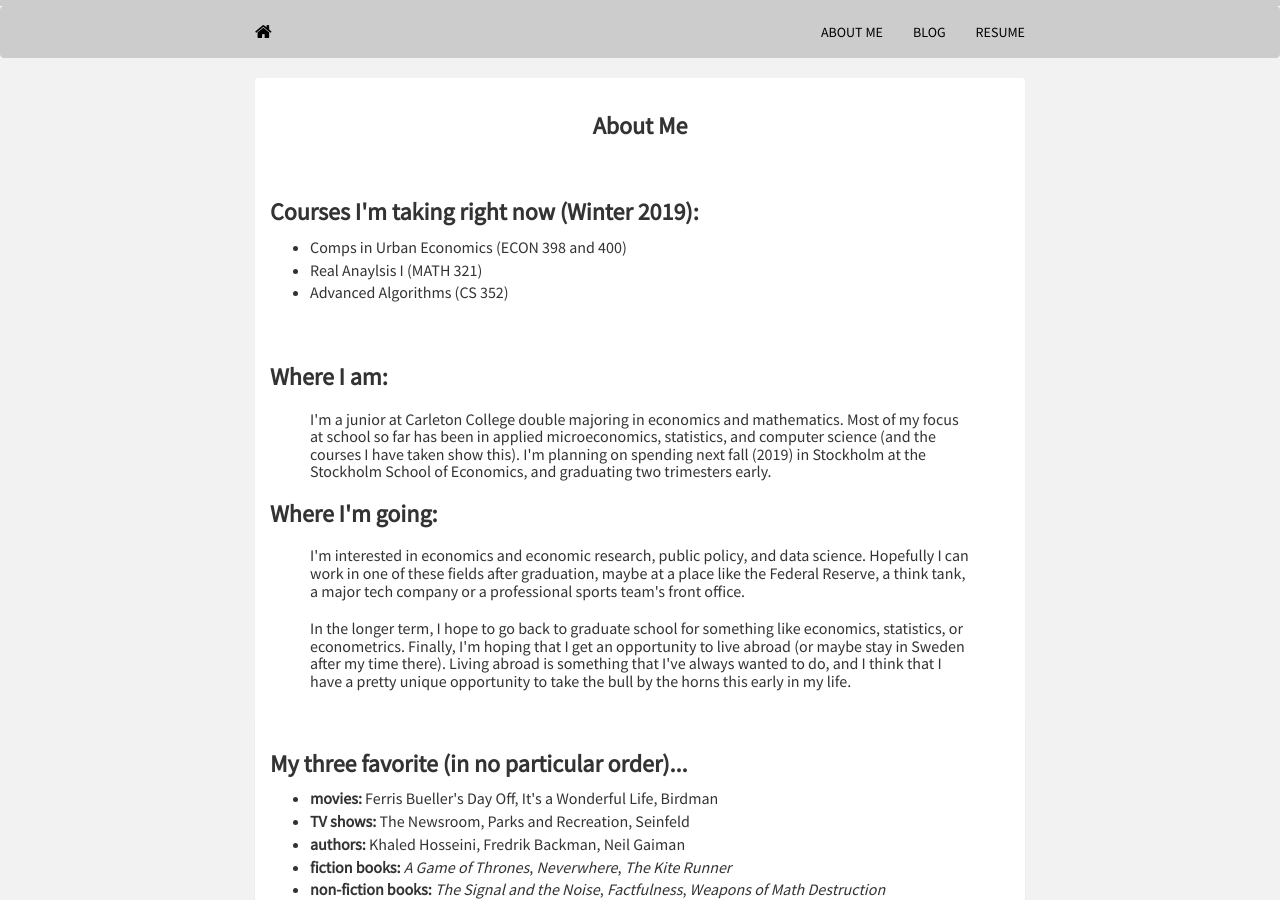
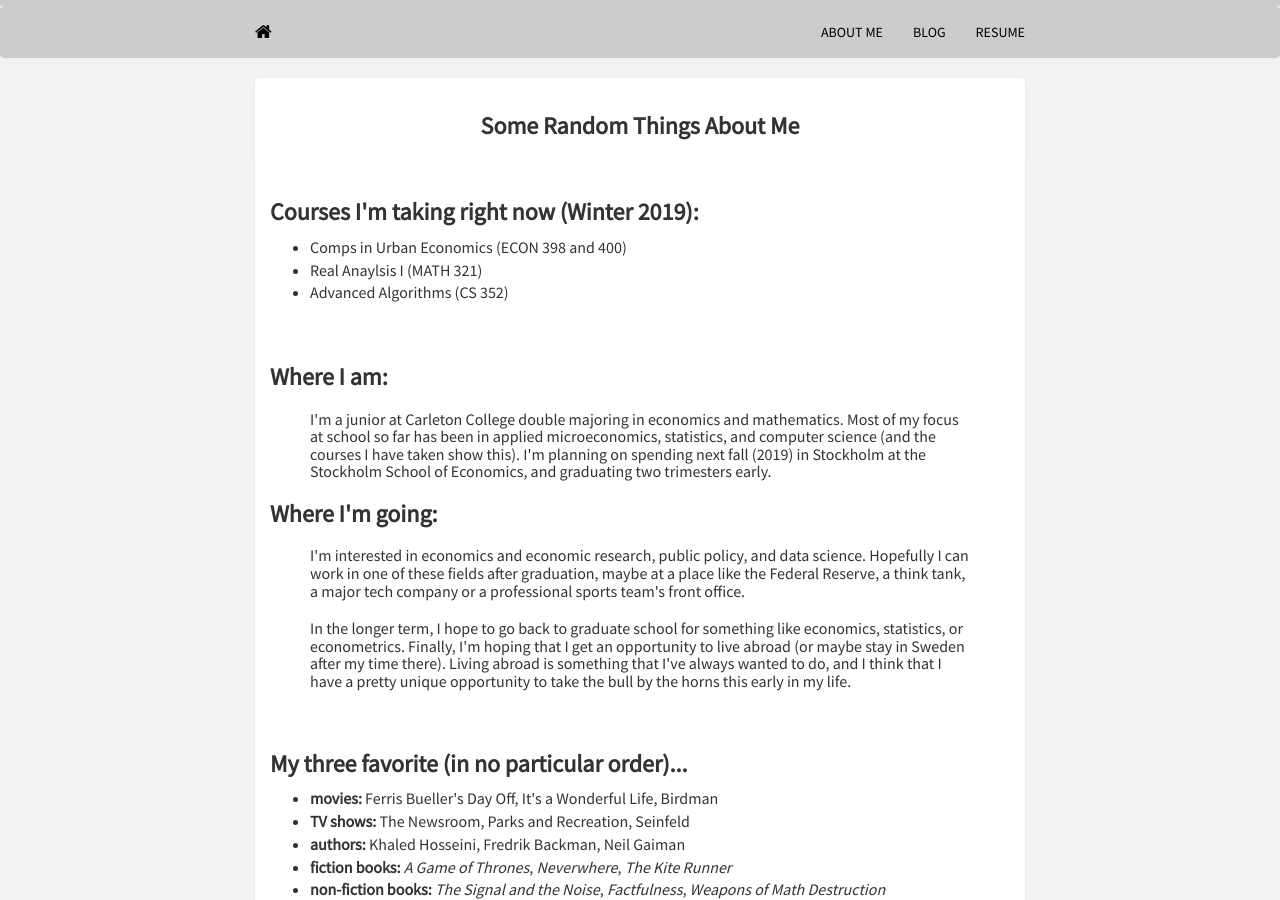
Before and after one commit to mrkaye97/mrkaye97.github.io, a Jekyll site: the page built from about.html, in a window 1280 px wide and 900 px high. Built offline with Jekyll 4.4.1, drawn with Linux system fonts in a browser that asks for light colours; nearby versions of some CDN libraries.

Commit message:
Update about.html

```diff
--- a/about.html
+++ b/about.html
@@ -7,7 +7,7 @@ Title: About Me
 		  <div class="panel panel-default">
     		<div class="panel-body">
 			  <center>
-			  <h3><strong>About Me</strong></h3>
+			  <h3><strong>Some Random Things About Me</strong></h3>
 			</center>
 		  </div>
 
```
